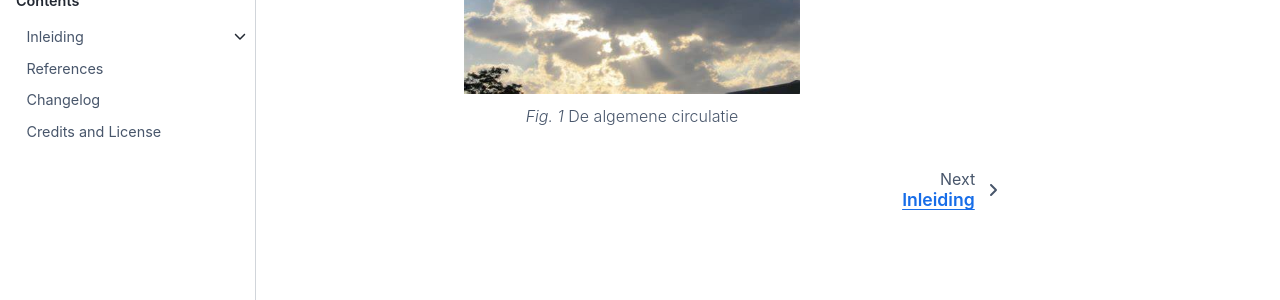
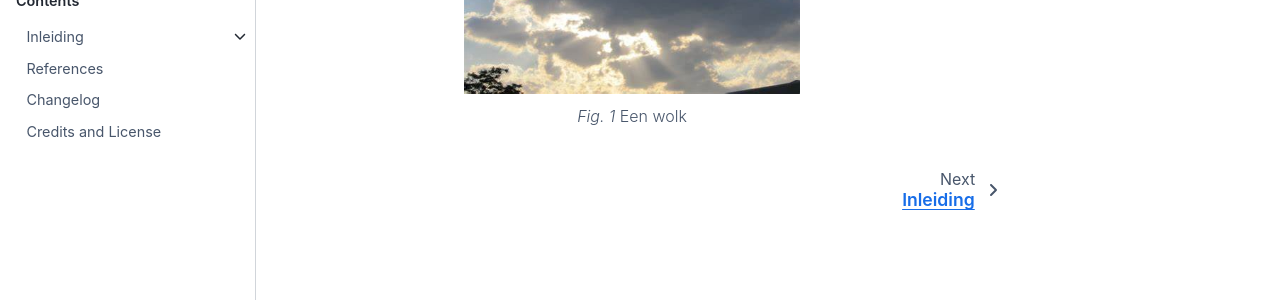
Before and after one commit to AnneHazenberg/Weerkunde, a Jupyter Book: the page built from book/intro.md, in a window 1280 px wide. Shown: the part 344-644 px from the top of the page. Built offline with Jupyter Book 1.0.4 settings and Sphinx 7.4.7 and the Sphinx Book theme 1.1.4, drawn with Linux system fonts in a browser that asks for light colours; comment, search, counter and statistics services are not loaded.

Commit message:
Update intro.md

````diff
--- a/book/intro.md
+++ b/book/intro.md
@@ -8,5 +8,5 @@ Welkom bij de cursus weerkunde!
 width: 50%
 name: hallo
 ---
-De algemene circulatie
+Een wolk
 ```
````
